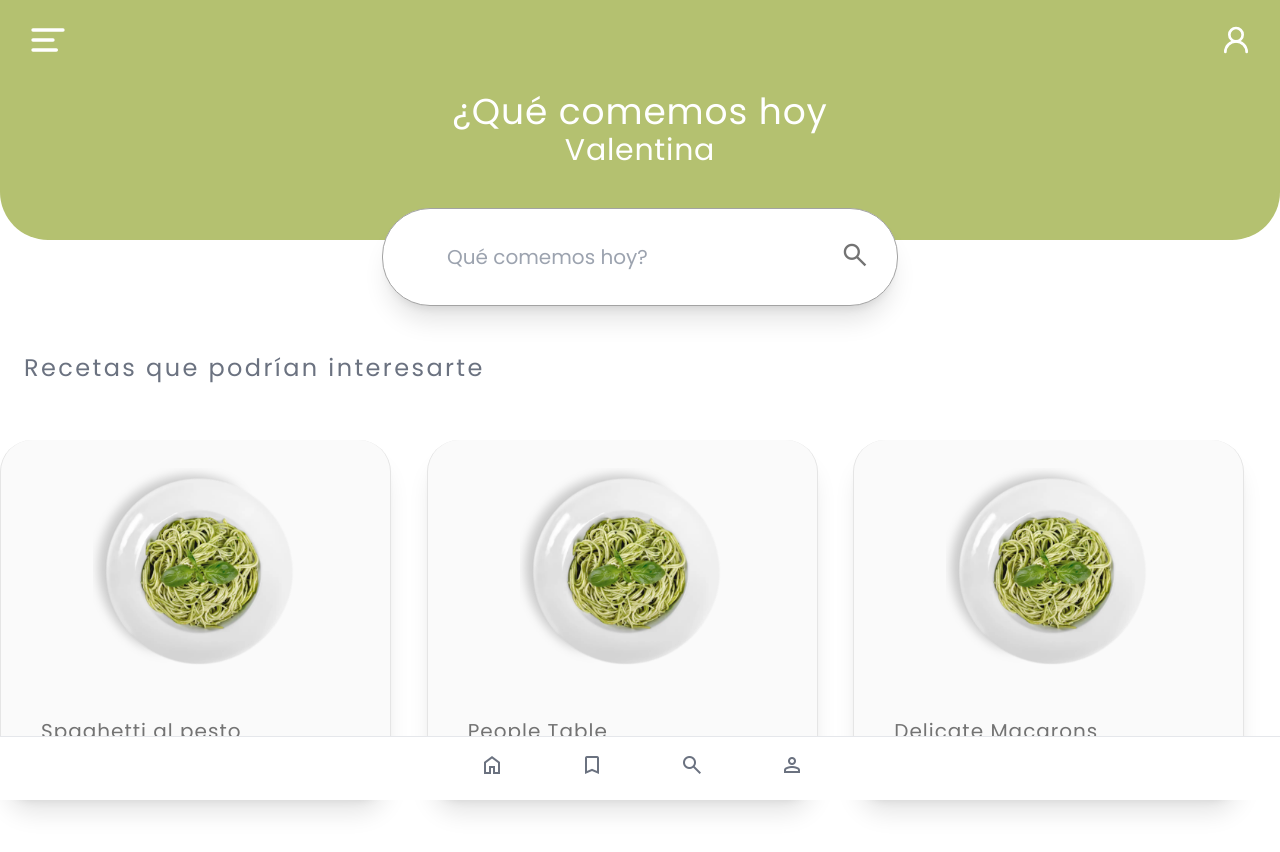
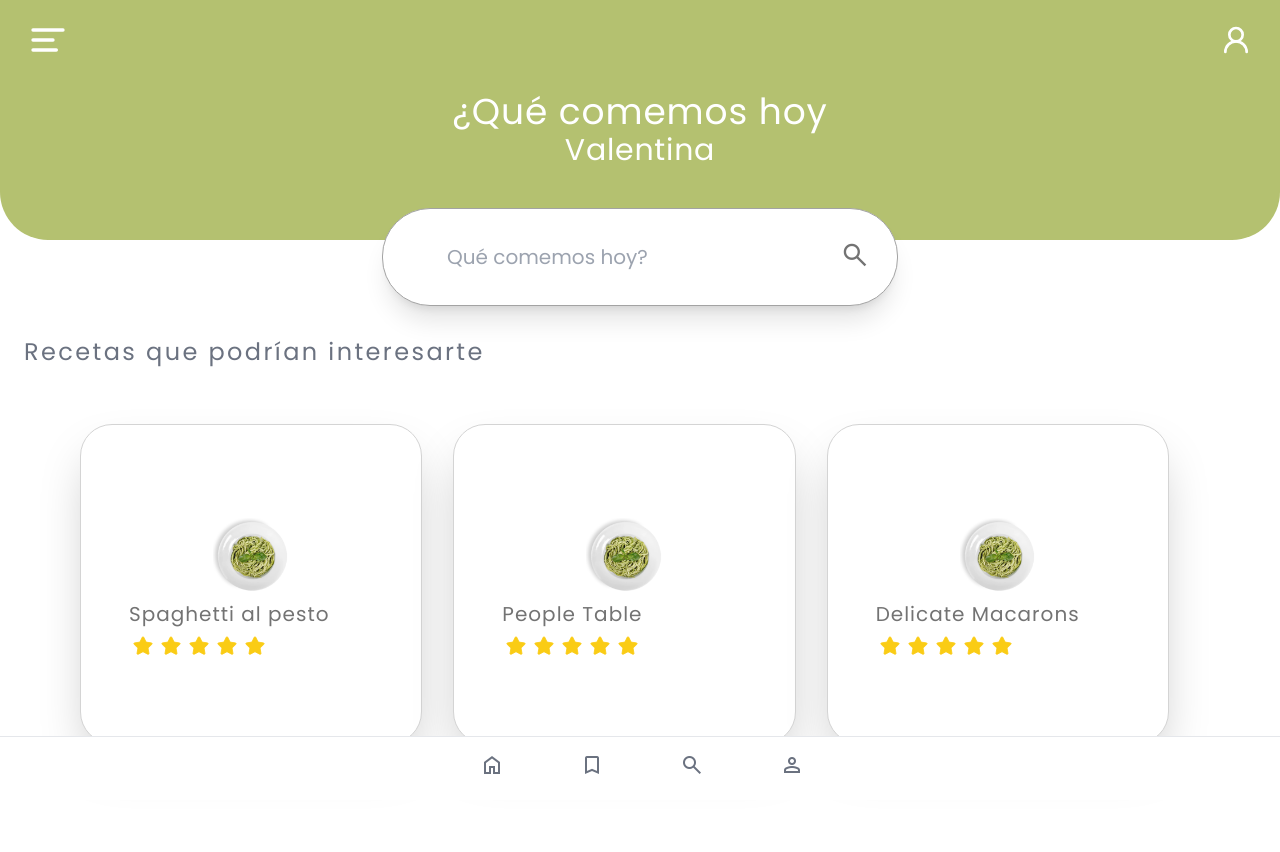
Before and after one commit to Cecimartinez/que-comemos, a React (Vite) app in the folder que-comemos-app/: page / in a window 1280 px wide. Shown: the top 852 px of the page. Built offline with nearby package versions, Linux system fonts and the light colour scheme.

Commit message:
Home page and component, updated

```diff
--- a/que-comemos-app/src/pages/Home/Home.jsx
+++ b/que-comemos-app/src/pages/Home/Home.jsx
@@ -12,12 +12,12 @@ export const Home = () => {
         <SearchBar className={"absolute top-40 lg:top-52 "} />
       </div>
 
-      <div className="bg-white flex flex-col my-10 sm:py-5 lg:py-14  w-full">
+      <div className="bg-white flex flex-col my-10 sm:py-5 lg:py-10 h-screen  w-full">
         <section>
           <h2 className="mx-6 lg:mb-10 lg:text-2xl text-gray-500 text-xl tracking-widest font-poppins">Recetas que podrían interesarte</h2>
         </section>
 
-        <div className="bg-white w-full flex justify-center items-center pb-10">
+        <div className="bg-white w-full h-full flex justify-center items-center pb-10">
           <CardCarrousel />
         </div>
 
--- a/que-comemos-app/src/pages/Home/components/CardCarrousel/CardCarrousel.jsx
+++ b/que-comemos-app/src/pages/Home/components/CardCarrousel/CardCarrousel.jsx
@@ -3,11 +3,11 @@ import { StarIcons } from "../StarIcons/StarIcons"
 
 export const CardCarrousel = () => {
   return (
-    <div className="carrousel-container w-full   grid md:grid-cols-2 xl:grid-cols-3 2xl:grid-cols-5">
+    <div className="carrousel-container w-full md:px-20 h-full  grid md:grid-cols-2 xl:grid-cols-3 2xl:grid-cols-5">
       {
         recetas.map((receta,index) => (
           <div
-            className="card-carrousel flex-col  w-11/12 sm:px-3 rounded-4xl flex shadow-xl border-t-0 border border-neutral-200  justify-center my-4   bg-neutral-50"
+            className="card-carrousel flex-col  w-11/12 sm:px-5 lg:px-5 rounded-4xl flex shadow-2xl  py-10 h-80 border border-neutral-300  justify-center my-4   bg-white"
             draggable="false"
             key={index}
           >
@@ -17,11 +17,11 @@ export const CardCarrousel = () => {
               rel="noopener noreferrer "
               className=""
             >
-              <div className=" flex  justify-center mx-10 my-5  py-2 px-10  rounded-full items-center ">
+              <div className=" flex  justify-center mx-8   py-2 px-10 lg:px-20 rounded-full items-center ">
                 <img src={receta.imgSrc} alt={receta.name} className=" w-full h-full" />
               </div>
             </a>
-            <div className=" rounded-xl py-12  flex justify-center items-start px-7  flex-col h-14 text-gray-900">
+            <div className=" rounded-xl  flex justify-center items-start px-7  flex-col h-14 text-gray-900">
               <h2 className="text-lg lg:text-xl tracking-wider text-neutral-500 mt-1 text-center font-medium font-poppins">
                 {receta.name}
               </h2>
--- a/que-comemos-app/src/pages/Home/components/StarIcons/StarIcons.jsx
+++ b/que-comemos-app/src/pages/Home/components/StarIcons/StarIcons.jsx
@@ -1,5 +1,5 @@
 export const StarIcons = Array(5).fill(
-  <svg xmlns="http://www.w3.org/2000/svg" className="icon icon-tabler icon-tabler-star-filled" width="24" height="24" viewBox="0 0 24 24"  stroke="currentColor" fill="none" >
+  <svg xmlns="http://www.w3.org/2000/svg" className="icon icon-tabler icon-tabler-star-filled" width="20" height="20" viewBox="0 0 24 24"  stroke="currentColor" fill="none" >
     <path stroke="none" d="M0 0h24v24H0z" fill="none" />
     <path d="M8.243 7.34l-6.38 .925l-.113 .023a1 1 0 0 0 -.44 1.684l4.622 4.499l-1.09 6.355l-.013 .11a1 1 0 0 0 1.464 .944l5.706 -3l5.693 3l.1 .046a1 1 0 0 0 1.352 -1.1l-1.091 -6.355l4.624 -4.5l.078 -.085a1 1 0 0 0 -.633 -1.62l-6.38 -.926l-2.852 -5.78a1 1 0 0 0 -1.794 0l-2.853 5.78z"  fill="currentColor" />
   </svg>
```
